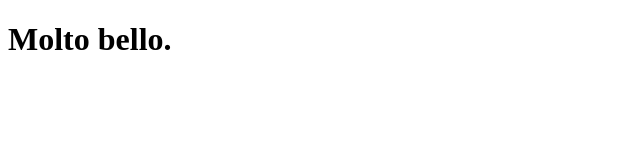
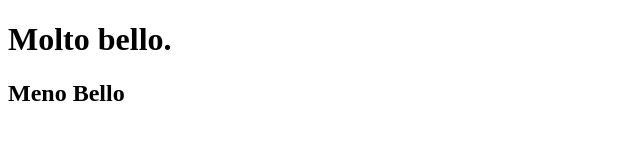
Before and after one commit to CyskoFR/git-team, a plain HTML site: page index.html in a window 1280 px wide. Shown: the whole page, without its empty margins (0-640 px from the left). Drawn offline with Linux system fonts and the light colour scheme.

Commit message:
added h2

```diff
--- a/index.html
+++ b/index.html
@@ -8,5 +8,6 @@
 </head>
 <body>
     <h1>Molto bello.</h1>
+    <h2>Meno Bello</h2>
 </body>
 </html>
```
